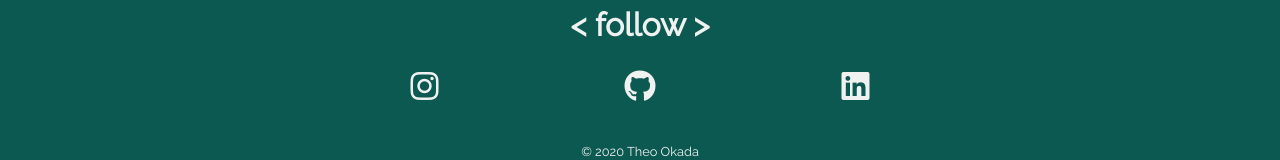
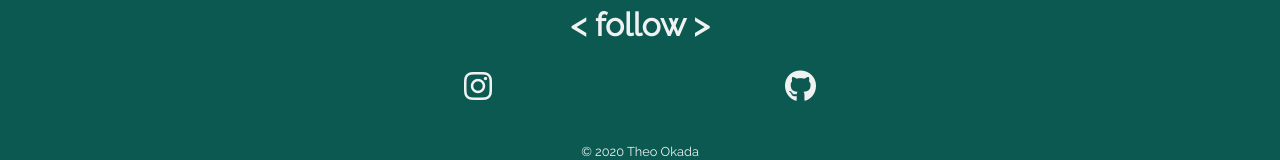
Before and after one commit to theookada/personal, a plain HTML site: page home.html in a window 1280 px wide. Shown: the part 2175-2335 px from the top of the page. Drawn offline with nearby package versions, Linux system fonts and the light colour scheme; a web font is replaced by a local one.

Commit message:
remove linkedin

```diff
--- a/home.html
+++ b/home.html
@@ -142,7 +142,6 @@
           <ul>
             <li><a target="_blank" href="https://www.instagram.com/theookada/"><i class="fab fa-instagram"></i></a></li>
             <li><a target="_blank" href="https://github.com/theookada"><i class="fab fa-github"></i></a></li>
-            <li><a target="_blank" href="https://www.linkedin.com/in/theodoreokada/"><i class="fab fa-linkedin"></i></a></li>
           </ul>
         </section>
 
```
Also changed, not shown: service/index.html (+0 -1 lines).
